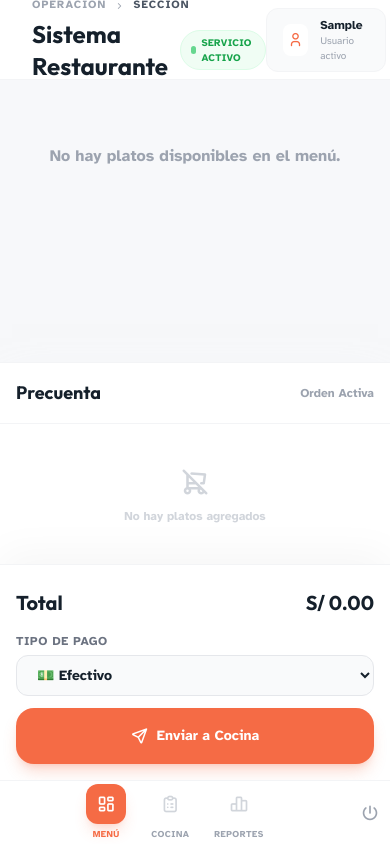
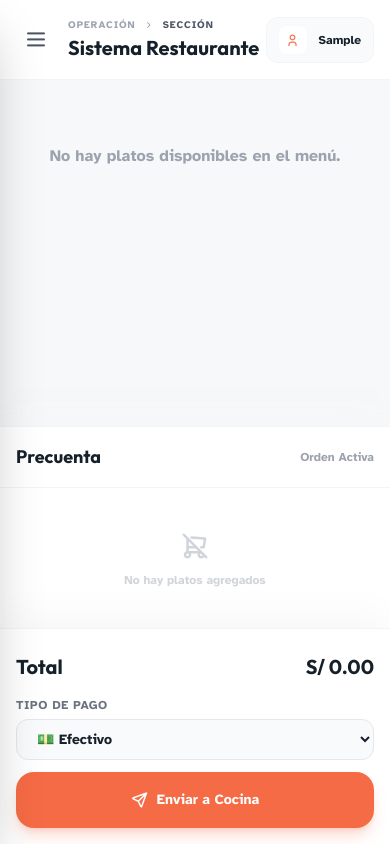
Before and after one commit to JosePizarro1/sistema-restaurante, a Django app: page / in a window 390 px wide. Run offline with Django 5.2, Linux system fonts and the light colour scheme; the visitor is signed in with stand-in values (Sample User, id 1); data that the repository does not hold is empty; some libraries are stand-ins or nearby versions.

Commit message:
feat: nuevo patron responsive con menu hamburguesa superior y drawer lateral desplegable

```diff
--- a/templates/base.html
+++ b/templates/base.html
@@ -34,12 +34,12 @@
 <body class="bg-[#F7F8FA] h-screen w-full font-['Atkinson_Hyperlegible'] text-[#15202B] overflow-hidden">
 
     {% if user.is_authenticated %}
-    <div class="flex flex-col lg:flex-row h-screen w-full overflow-hidden">
-        <!-- Sidebar Reutilizable (Responsive) -->
+    <div class="flex h-screen w-full overflow-hidden relative">
+        <!-- Sidebar Reutilizable (Hamburguesa en móvil / Fijo en Desktop) -->
         {% include 'includes/sidebar.html' %}
 
         <!-- Área Principal de Contenido -->
-        <main class="flex-1 flex flex-col overflow-hidden pb-16 lg:pb-0">
+        <main class="flex-1 flex flex-col overflow-hidden w-full">
             <!-- Header Reutilizable -->
             {% include 'includes/header.html' %}
 
@@ -65,6 +65,32 @@
         {% block login_content %}{% endblock %}
     {% endif %}
 
+    <script>
+        document.addEventListener('DOMContentLoaded', () => {
+            const toggleBtn = document.getElementById('toggle-sidebar');
+            const closeBtn = document.getElementById('close-sidebar');
+            const sidebar = document.getElementById('sidebar-menu');
+            const overlay = document.getElementById('sidebar-overlay');
+
+            function openSidebar() {
+                if (sidebar && overlay) {
+                    sidebar.classList.remove('-translate-x-full');
+                    overlay.classList.remove('hidden');
+                }
+            }
+
+            function closeSidebar() {
+                if (sidebar && overlay) {
+                    sidebar.classList.add('-translate-x-full');
+                    overlay.classList.add('hidden');
+                }
+            }
+
+            if (toggleBtn) toggleBtn.addEventListener('click', openSidebar);
+            if (closeBtn) closeBtn.addEventListener('click', closeSidebar);
+            if (overlay) overlay.addEventListener('click', closeSidebar);
+        });
+    </script>
     {% block scripts %}{% endblock %}
 </body>
 </html>
--- a/templates/includes/header.html
+++ b/templates/includes/header.html
@@ -1,27 +1,35 @@
-<!-- Header Superior -->
-<header class="h-20 bg-white border-b border-gray-100 flex items-center justify-between px-8 flex-shrink-0 z-10">
+<!-- Header Superior con Soporte para Menú de Hamburguesa Móvil -->
+<header class="h-20 bg-white border-b border-gray-100 flex items-center justify-between px-4 lg:px-8 flex-shrink-0 z-40">
+    <div class="flex items-center gap-3">
+        <!-- Botón Hamburguesa Móvil -->
+        <button id="toggle-sidebar" class="lg:hidden p-2 text-gray-600 hover:text-primary-custom focus:outline-none">
+            <i class="ti ti-menu-2 text-2xl"></i>
+        </button>
+
         <div class="flex flex-col">
-        <nav class="text-[11px] font-bold uppercase tracking-widest text-gray-400 flex items-center gap-2 mb-1">
+            <nav class="text-[10px] lg:text-[11px] font-bold uppercase tracking-widest text-gray-400 flex items-center gap-2 mb-0.5">
                 <span>Operación</span>
                 <i class="ti ti-chevron-right text-[10px]"></i>
                 <span class="text-gray-600">{% block breadcrumb %}Sección{% endblock %}</span>
             </nav>
             <div class="flex items-center gap-3">
-            <h1 class="text-2xl font-['Outfit'] font-bold mb-0">{% block page_title %}Sistema Restaurante{% endblock %}</h1>
-            <span class="px-2.5 py-1 bg-green-50 text-green-600 text-[10px] font-bold uppercase tracking-wide rounded-full border border-green-100 flex items-center gap-1.5">
+                <h1 class="text-xl lg:text-2xl font-['Outfit'] font-bold mb-0">{% block page_title %}Sistema Restaurante{% endblock %}</h1>
+                <span class="px-2.5 py-0.5 bg-green-50 text-green-600 text-[10px] font-bold uppercase tracking-wide rounded-full border border-green-100 hidden sm:flex items-center gap-1.5">
                     <span class="w-2 h-2 bg-green-500 rounded-full animate-pulse"></span>
                     Servicio activo
                 </span>
             </div>
         </div>
+    </div>
+
     <div class="flex items-center gap-4">
-        <div class="bg-gray-50 px-4 py-2 rounded-xl border border-gray-100 flex items-center gap-3">
-            <div class="w-8 h-8 bg-white rounded-lg shadow-xs flex items-center justify-center text-primary-custom font-bold">
+        <div class="bg-gray-50 px-3 lg:px-4 py-2 rounded-xl border border-gray-100 flex items-center gap-3">
+            <div class="w-7 h-7 lg:w-8 lg:h-8 bg-white rounded-lg shadow-xs flex items-center justify-center text-primary-custom font-bold text-sm">
                 <i class="ti ti-user"></i>
             </div>
             <div class="flex flex-col">
                 <span class="text-xs font-bold">{{ user.username|capfirst }}</span>
-                <span class="text-[10px] text-gray-400">Usuario activo</span>
+                <span class="text-[10px] text-gray-400 hidden sm:inline">Usuario activo</span>
             </div>
         </div>
     </div>
--- a/templates/includes/sidebar.html
+++ b/templates/includes/sidebar.html
@@ -1,44 +1,54 @@
-<!-- Sidebar Lateral (Responsive: Menú inferior flotante en móviles/tablets pequeñas y Sidebar fijo en laptops/desktops) -->
-<aside class="w-full lg:w-[88px] h-16 lg:h-full bg-white border-t lg:border-t-0 lg:border-r border-gray-100 flex flex-row lg:flex-col items-center justify-around lg:justify-start py-2 lg:py-6 gap-0 lg:gap-8 z-50 fixed lg:relative bottom-0 left-0">
-    <!-- Brand Logo (Solo en Desktop) -->
-    <div class="hidden lg:flex w-12 h-12 bg-primary-light rounded-xl items-center justify-center text-primary-custom mb-2">
-        <i class="ti ti-tools-kitchen-2 text-2xl"></i>
+<!-- Overlay de Fondo para Móvil -->
+<div id="sidebar-overlay" class="fixed inset-0 bg-black/50 z-40 hidden lg:hidden backdrop-blur-xs transition-opacity"></div>
+
+<!-- Sidebar Lateral Desplegable en Móvil (Menú Hamburguesa) / Fijo en Desktop -->
+<aside id="sidebar-menu" class="w-[260px] lg:w-[88px] h-full bg-white border-r border-gray-100 flex flex-col items-center py-6 gap-8 z-50 fixed lg:relative top-0 left-0 -translate-x-full lg:translate-x-0 transition-transform duration-300 ease-in-out shadow-2xl lg:shadow-none">
+    <!-- Brand Logo / Header Móvil -->
+    <div class="w-full lg:w-auto px-6 lg:px-0 flex items-center justify-between lg:justify-center">
+        <div class="w-12 h-12 bg-primary-light rounded-xl flex items-center justify-center text-primary-custom">
+            <i class="ti ti-tools-kitchen-2 text-2xl"></i>
+        </div>
+        <span class="font-['Outfit'] font-bold text-2xl lg:hidden text-[#15202B]">mesa</span>
+        <button id="close-sidebar" class="lg:hidden text-gray-400 hover:text-black">
+            <i class="ti ti-x text-2xl"></i>
+        </button>
     </div>
 
     <!-- Nav Items -->
-    <nav class="flex flex-row lg:flex-col gap-6 lg:gap-6 flex-1 justify-center lg:justify-start items-center">
-        <a class="nav-item flex flex-col items-center gap-1 group text-decoration-none" href="{% url 'pos' %}">
-            <div class="w-10 h-10 lg:w-14 lg:h-14 {% if request.resolver_match.url_name == 'pos' %}bg-primary-custom text-white shadow-lg shadow-[#F56B45]/20{% else %}text-gray-300 group-hover:bg-gray-50{% endif %} rounded-xl lg:rounded-[18px] flex items-center justify-center transition-all">
+    <nav class="flex flex-col gap-4 lg:gap-6 w-full px-4 lg:px-0">
+        <a class="nav-item flex lg:flex-col items-center gap-3 lg:gap-1 p-3 lg:p-0 rounded-xl group text-decoration-none transition-all" href="{% url 'pos' %}">
+            <div class="w-10 h-10 lg:w-14 lg:h-14 {% if request.resolver_match.url_name == 'pos' %}bg-primary-custom text-white shadow-lg shadow-[#F56B45]/20{% else %}text-gray-400 group-hover:bg-gray-50{% endif %} rounded-xl lg:rounded-[18px] flex items-center justify-center transition-all">
                 <i class="ti ti-layout-dashboard text-xl lg:text-2xl"></i>
             </div>
-            <span class="text-[9px] lg:text-[10px] font-bold uppercase tracking-wider {% if request.resolver_match.url_name == 'pos' %}text-primary-custom{% else %}text-gray-400 group-hover:text-gray-600{% endif %}">
+            <span class="text-sm lg:text-[10px] font-bold uppercase tracking-wider {% if request.resolver_match.url_name == 'pos' %}text-primary-custom{% else %}text-gray-500 group-hover:text-gray-700{% endif %}">
                 Menú
             </span>
         </a>
-        <a class="nav-item flex flex-col items-center gap-1 group text-decoration-none" href="{% url 'cocina' %}">
-            <div class="w-10 h-10 lg:w-14 lg:h-14 {% if request.resolver_match.url_name == 'cocina' %}bg-primary-custom text-white shadow-lg shadow-[#F56B45]/20{% else %}text-gray-300 group-hover:bg-gray-50{% endif %} rounded-xl lg:rounded-[18px] flex items-center justify-center transition-all">
+        <a class="nav-item flex lg:flex-col items-center gap-3 lg:gap-1 p-3 lg:p-0 rounded-xl group text-decoration-none transition-all" href="{% url 'cocina' %}">
+            <div class="w-10 h-10 lg:w-14 lg:h-14 {% if request.resolver_match.url_name == 'cocina' %}bg-primary-custom text-white shadow-lg shadow-[#F56B45]/20{% else %}text-gray-400 group-hover:bg-gray-50{% endif %} rounded-xl lg:rounded-[18px] flex items-center justify-center transition-all">
                 <i class="ti ti-clipboard-list text-xl lg:text-2xl"></i>
             </div>
-            <span class="text-[9px] lg:text-[10px] font-bold uppercase tracking-wider {% if request.resolver_match.url_name == 'cocina' %}text-primary-custom{% else %}text-gray-400 group-hover:text-gray-600{% endif %}">
+            <span class="text-sm lg:text-[10px] font-bold uppercase tracking-wider {% if request.resolver_match.url_name == 'cocina' %}text-primary-custom{% else %}text-gray-500 group-hover:text-gray-700{% endif %}">
                 Cocina
             </span>
         </a>
-        <a class="nav-item flex flex-col items-center gap-1 group text-decoration-none" href="{% url 'reportes' %}">
-            <div class="w-10 h-10 lg:w-14 lg:h-14 {% if request.resolver_match.url_name == 'reportes' %}bg-primary-custom text-white shadow-lg shadow-[#F56B45]/20{% else %}text-gray-300 group-hover:bg-gray-50{% endif %} rounded-xl lg:rounded-[18px] flex items-center justify-center transition-all">
+        <a class="nav-item flex lg:flex-col items-center gap-3 lg:gap-1 p-3 lg:p-0 rounded-xl group text-decoration-none transition-all" href="{% url 'reportes' %}">
+            <div class="w-10 h-10 lg:w-14 lg:h-14 {% if request.resolver_match.url_name == 'reportes' %}bg-primary-custom text-white shadow-lg shadow-[#F56B45]/20{% else %}text-gray-400 group-hover:bg-gray-50{% endif %} rounded-xl lg:rounded-[18px] flex items-center justify-center transition-all">
                 <i class="ti ti-chart-bar text-xl lg:text-2xl"></i>
             </div>
-            <span class="text-[9px] lg:text-[10px] font-bold uppercase tracking-wider {% if request.resolver_match.url_name == 'reportes' %}text-primary-custom{% else %}text-gray-400 group-hover:text-gray-600{% endif %}">
+            <span class="text-sm lg:text-[10px] font-bold uppercase tracking-wider {% if request.resolver_match.url_name == 'reportes' %}text-primary-custom{% else %}text-gray-500 group-hover:text-gray-700{% endif %}">
                 Reportes
             </span>
         </a>
     </nav>
 
     <!-- Logout -->
-    <div class="lg:mt-auto flex flex-col items-center gap-4">
-        <form action="{% url 'logout' %}" method="post" class="d-inline">
+    <div class="mt-auto flex flex-col items-center gap-4 w-full px-4 lg:px-0">
+        <form action="{% url 'logout' %}" method="post" class="w-full lg:w-auto">
             {% csrf_token %}
-            <button type="submit" class="w-10 h-10 lg:w-12 lg:h-12 text-gray-400 rounded-xl flex items-center justify-center hover:bg-red-50 hover:text-red-500 transition-colors border-0 bg-transparent" title="Cerrar sesión">
+            <button type="submit" class="w-full lg:w-12 h-12 text-gray-400 rounded-xl flex items-center justify-center lg:justify-center gap-3 lg:gap-0 hover:bg-red-50 hover:text-red-500 transition-colors border-0 bg-transparent p-3 lg:p-0" title="Cerrar sesión">
                 <i class="ti ti-power text-xl lg:text-2xl"></i>
+                <span class="lg:hidden text-sm font-bold text-red-500">Cerrar Sesión</span>
             </button>
         </form>
     </div>
```
Also changed, not shown: templates/login.html (+14 -6 lines). Lines whose indentation alone changed are shown as unchanged.
